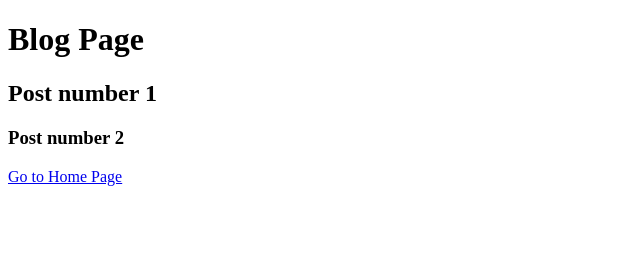
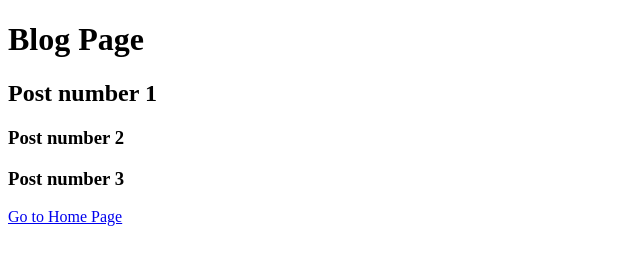
Before and after one commit to JuanAsbahr/Aprendizado-Github, a plain HTML site: page Blog.html in a window 1280 px wide. Shown: the whole page, without its empty margins (0-640 px from the left). Drawn offline with Linux system fonts and the light colour scheme.

Commit message:
Aprendendo a corrigit erros

```diff
--- a/Blog.html
+++ b/Blog.html
@@ -10,6 +10,7 @@
     <h1>Blog Page</h1>
     <h2>Post number 1</h2>
     <h3>Post number 2</h3>
+    <h3>Post number 3</h3>
     <a href="Index.html">Go to Home Page </a>
 </body>
 </html>
```
Also changed, not shown: Sales.html (+1 -0 lines).
